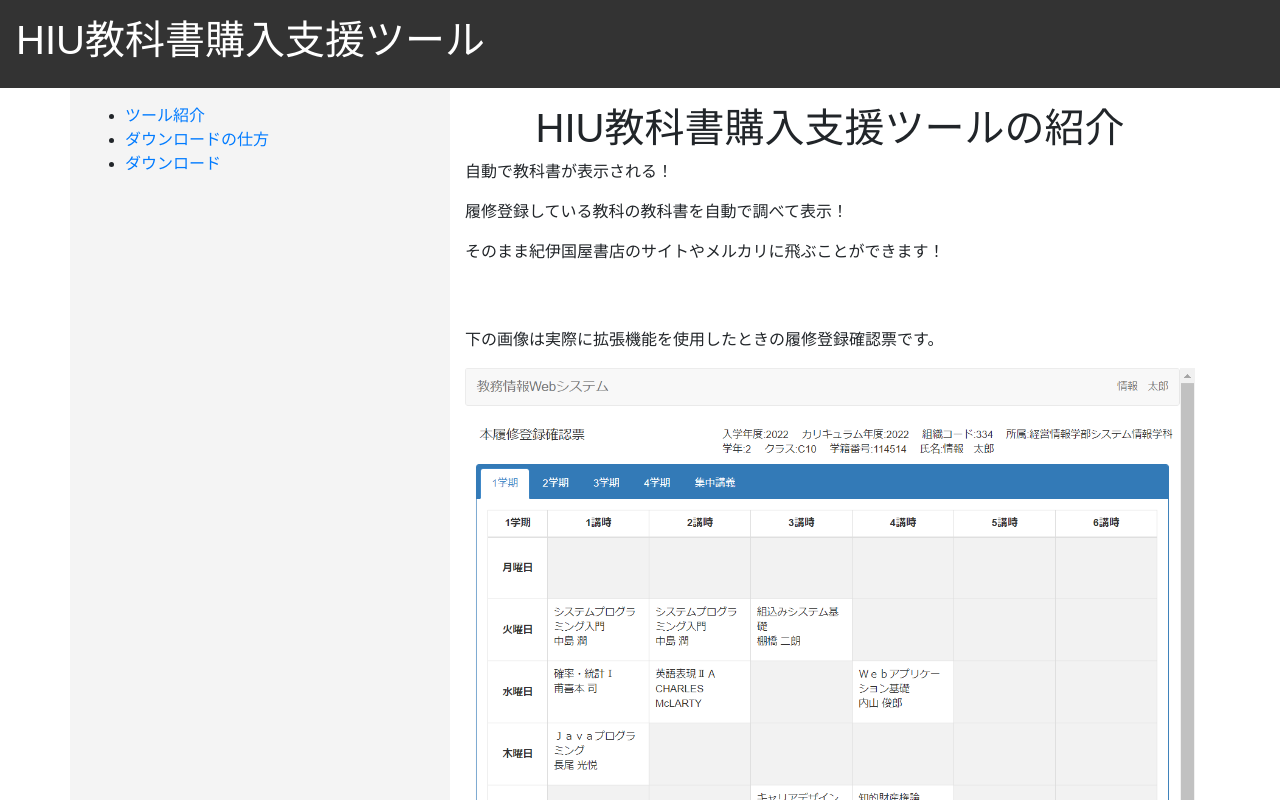
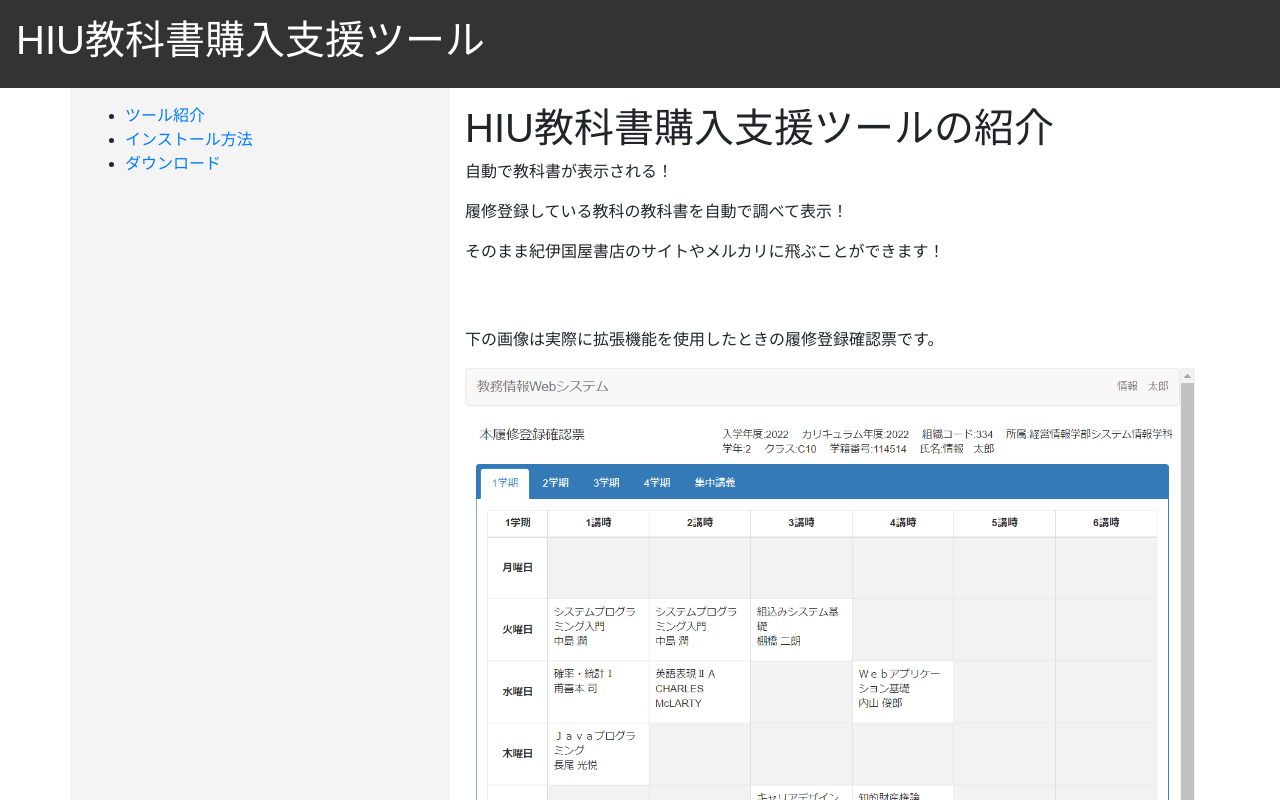
Before and after one commit to mouseos/basic-of-project, a plain HTML site: page index.html in a window 1280 px wide. Shown: the top 800 px of the page. Drawn offline with nearby package versions, Linux system fonts and the light colour scheme.

Commit message:
Update index.html

```diff
--- a/index.html
+++ b/index.html
@@ -21,13 +21,13 @@
 
             <ul>
                 <li><a href="#introduction">ツール紹介</a></li>
-                <li><a href="download.html">ダウンロードの仕方</a></li>
+                <li><a href="download.html">インストール方法</a></li>
                 <li><a href="#download">ダウンロード</a></li>
             </ul>
         </aside>
         <main class="col-md-8">
 
-            <h1 style="text-align: center" name="introduction">
+            <h1 name="introduction">
                 HIU教科書購入支援ツールの紹介
             </h1>
 
@@ -45,7 +45,7 @@
             <br><br>
 
 
-            <h1 style="text-align: center"  name="#use">
+            <h1 name="#use">
                 HIU教科書購入支援ツールの使い方
             </h1>
 
```
